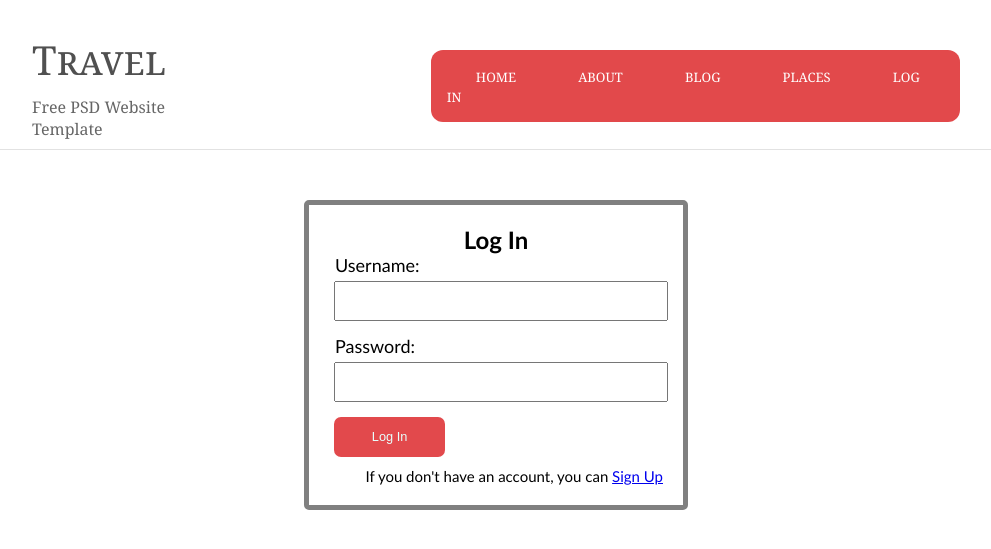
After one commit to reakasumi/BI_19-20_Gr7, a PHP site: page /logIn.html in a window 1280 px wide. The commit adds this page. Shown: the top 549 px of the page, without its empty margins (144-1135 px from the left). Run offline with PHP 8.4, Linux system fonts and the light colour scheme.

Commit message:
LogIn page update

```diff
--- a/about.html
+++ b/about.html
@@ -41,7 +41,7 @@
                             <li><a href="">TAIWAN</a></li>
                         </ul>
                     </li>
-                    <li><a href="#">LOG IN</a></li>
+                    <li><a href="logIn.html">LOG IN</a></li>
                 </ul>
             </nav>
         </div>
--- a/blog.html
+++ b/blog.html
@@ -41,7 +41,7 @@
                             <li><a href="">TAIWAN</a></li>
                         </ul>
                     </li>
-                    <li><a href="#">LOG IN</a></li>
+                    <li><a href="logIn.html">LOG IN</a></li>
                 </ul>
             </nav>
         </div>
--- a/css/about.css
+++ b/css/about.css
@@ -82,15 +82,15 @@ tbody tr td:first-child{
     padding: 1em;
 }
 
-table tr:nth-child(even){
+table tbody tr:nth-child(even){
     background-color: #f2f2f2;
 }
 
 
 table tbody tr:hover , td:first-child:hover{
     background-color:rgb(168, 42, 42);
-    z-index: 2;
 }
+
 /*
 table tbody tr td:first-child:hover{
     background-color:rgb(168, 42, 42);
--- /dev/null
+++ b/css/logIn.css
@@ -0,0 +1,68 @@
+/* Log in style */
+
+/* body{
+    background-color:#cfb3b3;
+    width: 100%;
+} */
+/* .content{
+    background-color: #f4f4f4;
+    width: 100%;
+    height: 100%;
+    padding: 0;
+    position: relative;
+    bottom: 0;
+} */
+.content-form form input[type=text], input[type=password] {
+    width: 100%;
+    height:40px;
+    padding-left: 0.7em;
+    margin: 0.35em;
+}
+
+.content-form{
+    width: 30%;
+    margin: 50px auto;
+    padding: 20px;
+    background-color:white;
+    border-radius: 5px;
+    border-width: thick;
+    border: 5px solid gray;
+}
+
+.content-form .form-title{
+    text-align: center;
+}
+
+.content-form form div{
+    margin-bottom: 10px;
+}
+
+.content-form form div label{
+    font-size: 18px;
+    padding: 0;
+    margin-left: 6px;
+}
+
+.content-form form button{
+    background-color: #E2494C;
+    border: none;
+    border-radius: 7px;
+    color: #E7FFFD;
+    font-size: 0.8em;
+    text-decoration: none;
+    cursor: pointer;
+    width: 33.3%;
+    height:40px;
+    margin:0 5px;
+}
+
+.content-form form button:hover{
+    background-color: rgb(228, 116, 118);
+    transition: 0.5s;
+}
+
+p{
+    font-weight: lighter;
+    font-size: 15px;
+    text-align: right;
+}
--- a/index.html
+++ b/index.html
@@ -40,7 +40,7 @@
                             <li><a href="">THAILAND</a></li>
                         </ul>
                     </li>
-                    <li><a href="#">LOG IN</a></li>
+                    <li><a href="logIn.html">LOG IN</a></li>
                 </ul>
             </nav>
         </div>
--- /dev/null
+++ b/logIn.html
@@ -0,0 +1,70 @@
+<!DOCTYPE html>
+<html lang="en">
+
+<head>
+    <title>Log In</title>
+    <meta name="viewport" content="width=device-width, initial-scale=1.0">
+    <link rel="stylesheet" href="css/reset.css">
+    <link rel="stylesheet" href="css/style.css">
+    <link rel="stylesheet" href="css/logIn.css">
+
+</head>
+
+<body>
+    <!-- HEADER -->
+    <header>
+        <!-- NAVIGATION -->
+        <div class="navigation">
+            <nav>
+                <div class="header-text">
+                    <span class="composition-text">
+                        Travel
+                    </span>
+
+                    <span class="left-text">
+                        Free PSD Website Template
+                    </span>
+                </div>
+                <i class="fa fa-bars menu-toggle"></i>
+                <ul>
+                    <li><a href="index.html">HOME</a></li>
+                    <li><a href="about.html">ABOUT</a></li>
+                    <li><a href="blog.html">BLOG</a></li>
+                    <li id="dropdown"><a href="#">PLACES</a>
+                        <ul id="dropdown-content">
+                            <li><a href="">NEW YORK</a></li>
+                            <li><a href="">LOS ANGELES</a></li>
+                            <li><a href="">ITALY</a></li>
+                            <li><a href="">SPAIN</a></li>
+                            <li><a href="">TAIWAN</a></li>
+                        </ul>
+                    </li>
+                    <li><a href="#">LOG IN</a></li>
+                </ul>
+            </nav>
+        </div>
+    </header>
+    <!-- //HEADER -->
+
+    <!-- CONTENT -->
+        <div class="content-form">
+            <form action="logIn.html" method="post">
+                <h2 class="form-title">Log In</h2>
+                <div>
+                    <label>Username:</label>
+                    <input type="text" name="username" class="inputType">
+                </div>
+                <div>
+                    <label>Password:</label>
+                    <input type="password" name="password" class="inputType">
+                </div>
+                <div>
+                    <button type="submit" name="logIn-btn" class="logIn-btn">Log In</button>
+                </div>
+                <p>If you don't have an account, you can <a href="signUp.html">Sign Up</a> </p>
+            </form>
+        </div>
+
+</body>
+
+</html>
```
